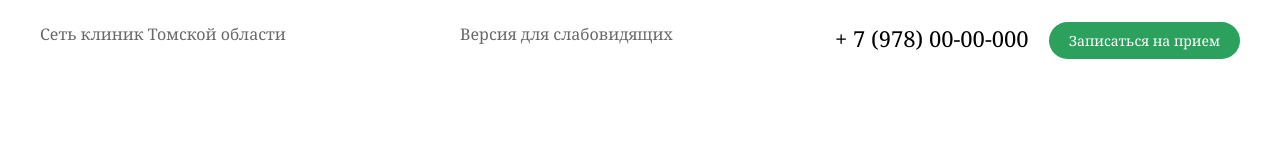
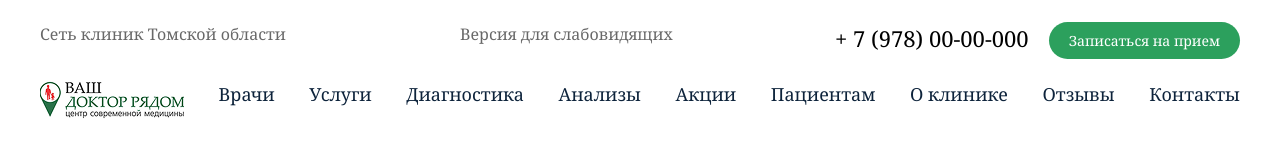
Before and after one commit to Ehson01/LESSON_19, a website: page src/homework.html in a window 1280 px wide. Drawn offline with Linux system fonts and the light colour scheme.

Commit message:
versoin_1.3

```diff
--- a/src/homework.html
+++ b/src/homework.html
@@ -10,6 +10,10 @@
             color: #686868;
             font-size: 16px;
             font-weight: 500;
+        }
+        .text2{
+            color: #0D233B;
+            font-size: 18px;
         }
     </style>
 </head>
@@ -28,7 +32,20 @@
                 <button class="text-white text-[14px] rounded-full bg-[#2CA05D] py-2 px-5">Записаться на прием</button>
             </div>
         </div>
-        <div></div>
+        <div class="flex justify-between">
+            <div>
+                <img src="./img/image1.png" alt="">
+            </div>
+            <a href="W" class="text2">Врачи</a>
+            <a href="W" class="text2">Услуги</a>
+            <a href="W" class="text2">Диагностика</a>
+            <a href="W" class="text2">Анализы</a>
+            <a href="W" class="text2">Акции</a>
+            <a href="W" class="text2">Пациентам</a>
+            <a href="W" class="text2">О клинике</a>
+            <a href="W" class="text2">Отзывы</a>
+            <a href="W" class="text2">Контакты</a>
+        </div>
     </header>
 </body>
 </html>
```
Also changed, not shown: src/img/image1.png (added), src/output.css.
